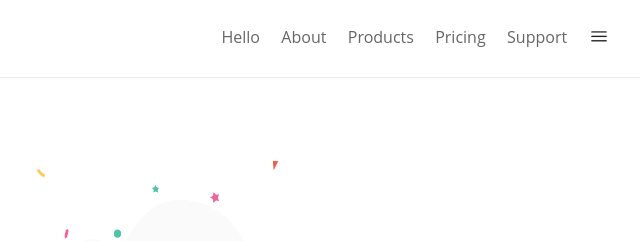
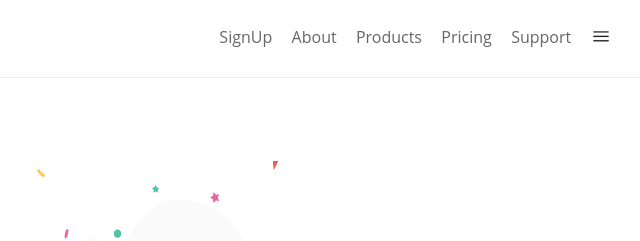
Before and after one commit to manisha034/Zerodha-clone-website, a plain HTML site: page index.html in a window 1280 px wide. Shown: the top 241 px of the page, 486-1126 px from the left. Drawn offline with Linux system fonts and the light colour scheme.

Commit message:
Update index.html

```diff
--- a/index.html
+++ b/index.html
@@ -18,7 +18,7 @@
 
             <div class="navbar-items" style="width: 50%;">
                 <ul class="listone" >
-                    <li>Hello</li>
+                    <li>SignUp</li>
                     <li>About</li>
                     <li>Products</li>
                     <li>Pricing</li>
```
